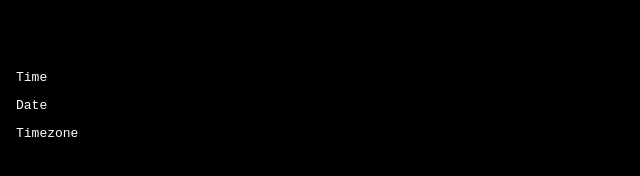
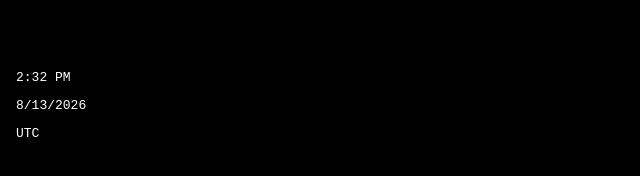
Before and after one commit to ludeza6/portfolio, a React app: page / in a window 1280 px wide. Shown: the part 637-813 px from the top of the page, without its empty margins (0-640 px from the left). Built offline with nearby package versions, Linux system fonts and the light colour scheme; the HTML template or start-up script is replaced by a standard one.

Commit message:
add timezone/clock/date

```diff
--- a/src/components/Sidebar.jsx
+++ b/src/components/Sidebar.jsx
@@ -1,7 +1,21 @@
 import "./Sidebar.css";
 import links from "../data/links"
+import { useEffect, useState } from "react";
 
 function Sidebar() {
+
+  const [currentTime, setCurrentTime] = useState(new Date());
+
+  useEffect(() => {
+    const timer = setInterval(() => {
+      setCurrentTime(new Date());
+    }, 1000);
+
+    return () => {
+      clearInterval(timer);
+    };
+  }, []);
+
   return (
     <aside className="sidebar">
       <div className="profile">
@@ -13,21 +27,24 @@ function Sidebar() {
       </div>
 
       <nav className="links">
-        {
-          links.map((link) => (
-            <a key={link.name} href={link.url}>
-              {link.icon} {link.name}
-            </a>
-          ))
-        }
+        {links.map((link) => (
+          <a key={link.name} href={link.url}>
+            {link.icon} {link.name}
+          </a>
+        ))}
       </nav>
 
       <div className="clock">
-        <p>Time</p>
+        <p>
+          {currentTime.toLocaleTimeString([], {
+            hour: "numeric",
+            minute: "2-digit",
+          })}
+        </p>
 
-        <p>Date</p>
+        <p>{currentTime.toLocaleDateString()}</p>
 
-        <p>Timezone</p>
+        <p>{Intl.DateTimeFormat().resolvedOptions().timeZone}</p>
       </div>
     </aside>
   );
```
